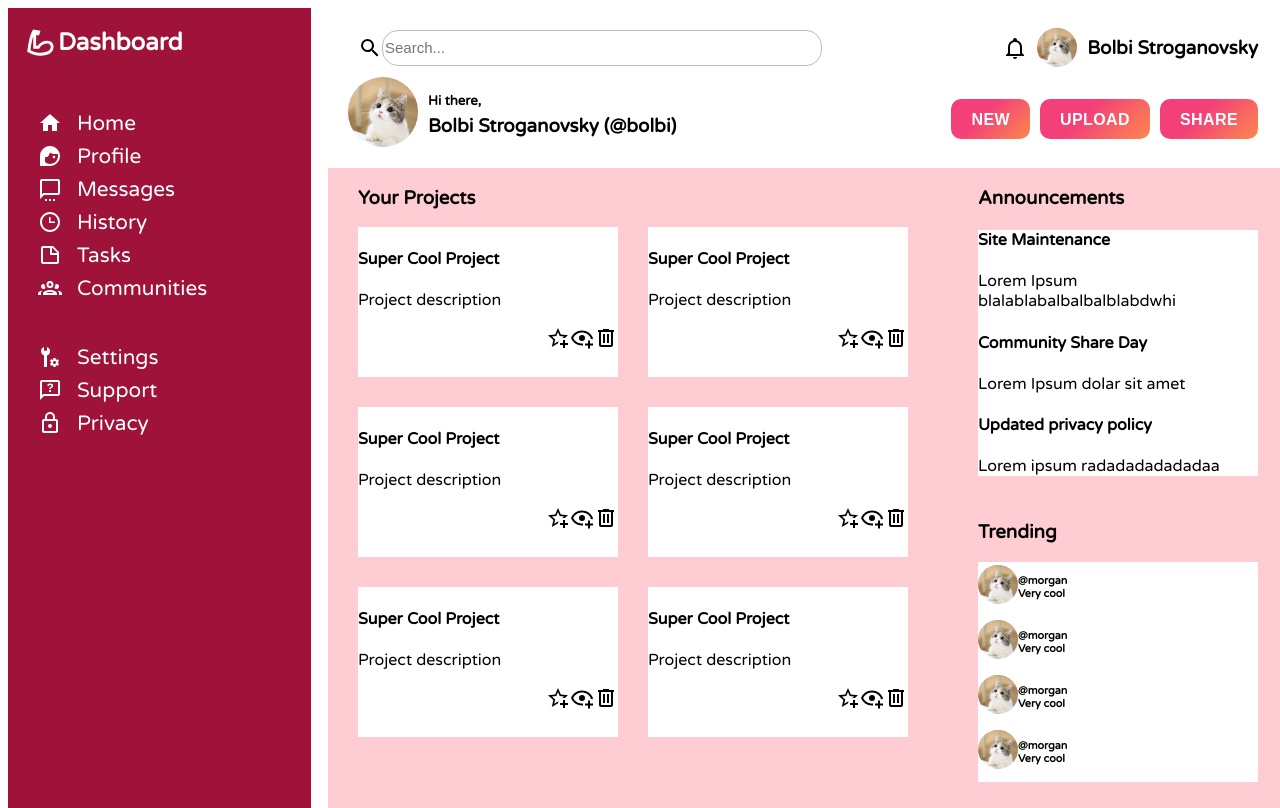
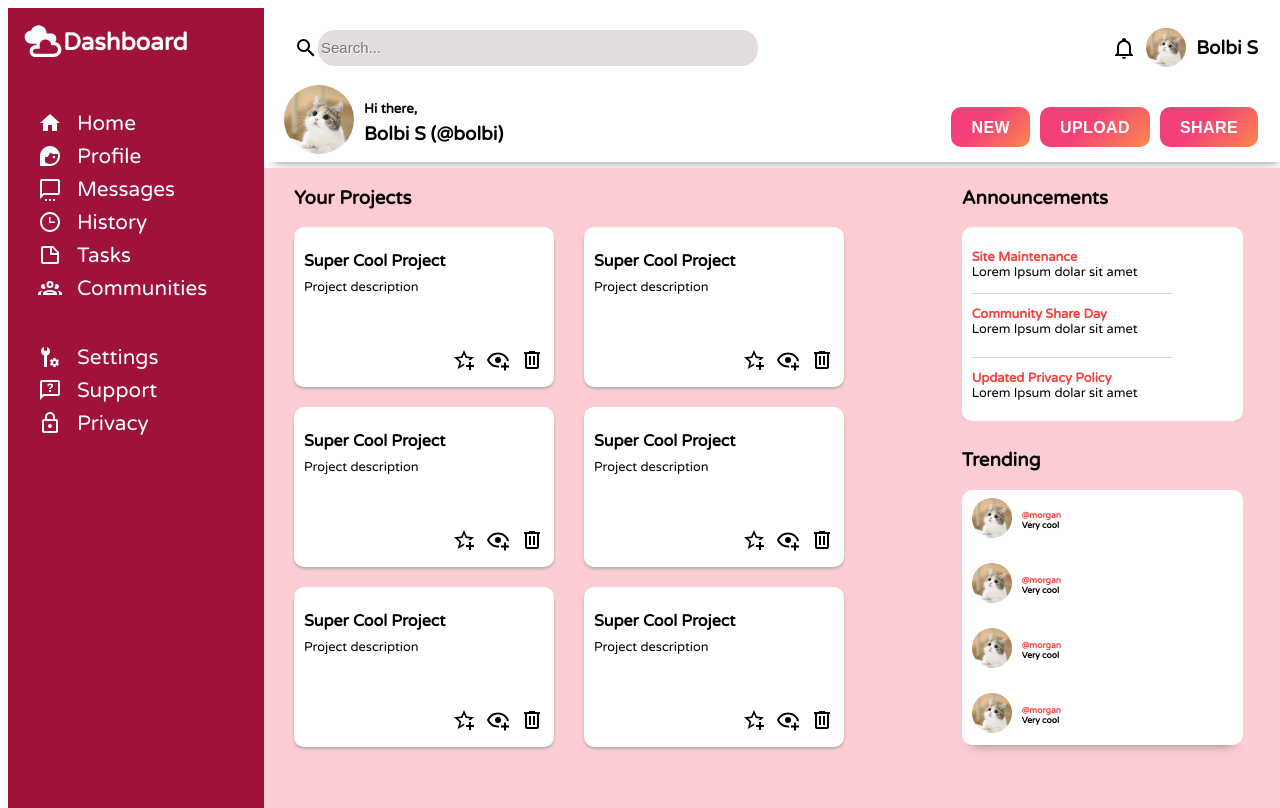
Before and after one commit to paigethompson150/admin-dashboard, a plain HTML site: page index.html in a window 1280 px wide. Drawn offline with Linux system fonts and the light colour scheme.

Commit message:
finalized design

```diff
--- a/index.html
+++ b/index.html
@@ -15,8 +15,8 @@
     <div class="container">
       <div class="sideBar">
         <nav class="logo">
-          <svg style="width:35px;height:35px" viewBox="0 0 24 24">
-            <path fill="currentColor" d="M7 7.76V16.25H11.08L11.68 15.34C12.84 13.55 14.93 12.75 16.47 12.75C17 12.75 17.45 12.84 17.79 13C18.7 13.41 18.95 14.18 19 14.74C19.08 15.87 18.5 17.03 17.5 17.71C16.6 18.33 14.44 19 11.87 19C10.12 19 7.61 18.69 5.12 17.3C5.41 14.85 6 10.88 7 7.76M7 3C4 7.09 3 18.34 3 18.34C5.9 20.31 9.08 21 11.87 21C14.86 21 17.39 20.21 18.64 19.36C21.64 17.32 21.94 12.71 18.64 11.18C18 10.89 17.26 10.75 16.47 10.75C14.17 10.75 11.5 11.96 10 14.25H9V7.09H11L12 4L7 3Z" />
+          <svg viewBox="0 0 24 24">
+            <path fill="currentColor" d="M19.19 12.07C19.69 11.54 20 10.82 20 10C20 8.3 18.7 6.84 17 6.84H14.2C14.2 4.17 12.03 2 9.36 2C7.31 2 5.56 3.28 4.85 5.08C2.72 5.14 1 6.89 1 9.04C1 11.22 2.78 13 4.96 13H8.1C8.04 13.33 8 13.66 8 14H7.5C5.57 14 4 15.57 4 17.5S5.57 21 7.5 21H18.5C21 21 23 19 23 16.5C23 14.26 21.34 12.41 19.19 12.07M18.5 19H7.5C6.67 19 6 18.33 6 17.5S6.67 16 7.5 16H10V14C10 12.07 11.57 10.5 13.5 10.5S17 12.07 17 14H18.5C19.88 14 21 15.12 21 16.5S19.88 19 18.5 19Z" />
         </svg>
           <h2>Dashboard</h2>
         </nav>
@@ -26,37 +26,37 @@
             <svg style="width:24px;height:24px" viewBox="0 0 24 24">
               <path fill="currentColor" d="M10,20V14H14V20H19V12H22L12,3L2,12H5V20H10Z" />
           </svg>
-            <li>Home</li>
+            <li class="hover-underline-animation">Home</li>
           </span>
          <span class="navItem">
           <svg style="width:24px;height:24px" viewBox="0 0 24 24">
             <path fill="currentColor" d="M17.25 13C17.25 13.69 16.69 14.25 16 14.25S14.75 13.69 14.75 13 15.31 11.75 16 11.75 17.25 12.31 17.25 13M22 12C22 17.5 17.5 22 12 22H2V12C2 6.5 6.5 2 12 2S22 6.5 22 12M7 18C8.41 19.23 10 20 12 20C16.41 20 20 16.41 20 12C20 11.21 19.88 10.45 19.67 9.74C18.95 9.91 18.2 10 17.42 10C15.42 10 13.57 9.4 12 8.39C12 8.39 10.54 13.76 8.03 13C7.37 12.8 7 13.31 7 14" />
         </svg>
-          <li>Profile</li>
+          <li class="hover-underline-animation">Profile</li>
          </span>
          <span class="navItem">
           <svg style="width:24px;height:24px" viewBox="0 0 24 24">
             <path fill="currentColor" d="M20 2H4C2.9 2 2 2.9 2 4V22L6 18H20C21.1 18 22 17.1 22 16V4C22 2.9 21.1 2 20 2M20 16H5.2L4 17.2V4H20V16M11 24H13V22H11V24M7 24H9V22H7V24M15 24H17V22H15V24" />
         </svg>
-          <li>Messages</li>
+          <li class="hover-underline-animation">Messages</li>
          </span>
          <span class="navItem">
           <svg style="width:24px;height:24px" viewBox="0 0 24 24">
             <path fill="currentColor" d="M12 20C16.4 20 20 16.4 20 12S16.4 4 12 4 4 7.6 4 12 7.6 20 12 20M12 2C17.5 2 22 6.5 22 12S17.5 22 12 22C6.5 22 2 17.5 2 12C2 6.5 6.5 2 12 2M17 11.5V13H11V7H12.5V11.5H17Z" />
         </svg>
-          <li>History</li>
+          <li class="hover-underline-animation">History</li>
          </span>
           <span class="navItem">
             <svg style="width:24px;height:24px" viewBox="0 0 24 24">
               <path fill="currentColor" d="M14,10H19.5L14,4.5V10M5,3H15L21,9V19A2,2 0 0,1 19,21H5C3.89,21 3,20.1 3,19V5C3,3.89 3.89,3 5,3M5,5V19H19V12H12V5H5Z" />
           </svg>
-            <li>Tasks</li>
+            <li class="hover-underline-animation">Tasks</li>
           </span>
           <span class="navItem">
             <svg style="width:24px;height:24px" viewBox="0 0 24 24">
               <path fill="currentColor" d="M12,5A3.5,3.5 0 0,0 8.5,8.5A3.5,3.5 0 0,0 12,12A3.5,3.5 0 0,0 15.5,8.5A3.5,3.5 0 0,0 12,5M12,7A1.5,1.5 0 0,1 13.5,8.5A1.5,1.5 0 0,1 12,10A1.5,1.5 0 0,1 10.5,8.5A1.5,1.5 0 0,1 12,7M5.5,8A2.5,2.5 0 0,0 3,10.5C3,11.44 3.53,12.25 4.29,12.68C4.65,12.88 5.06,13 5.5,13C5.94,13 6.35,12.88 6.71,12.68C7.08,12.47 7.39,12.17 7.62,11.81C6.89,10.86 6.5,9.7 6.5,8.5C6.5,8.41 6.5,8.31 6.5,8.22C6.2,8.08 5.86,8 5.5,8M18.5,8C18.14,8 17.8,8.08 17.5,8.22C17.5,8.31 17.5,8.41 17.5,8.5C17.5,9.7 17.11,10.86 16.38,11.81C16.5,12 16.63,12.15 16.78,12.3C16.94,12.45 17.1,12.58 17.29,12.68C17.65,12.88 18.06,13 18.5,13C18.94,13 19.35,12.88 19.71,12.68C20.47,12.25 21,11.44 21,10.5A2.5,2.5 0 0,0 18.5,8M12,14C9.66,14 5,15.17 5,17.5V19H19V17.5C19,15.17 14.34,14 12,14M4.71,14.55C2.78,14.78 0,15.76 0,17.5V19H3V17.07C3,16.06 3.69,15.22 4.71,14.55M19.29,14.55C20.31,15.22 21,16.06 21,17.07V19H24V17.5C24,15.76 21.22,14.78 19.29,14.55M12,16C13.53,16 15.24,16.5 16.23,17H7.77C8.76,16.5 10.47,16 12,16Z" />
           </svg>
-            <li>Communities</li>
+            <li class="hover-underline-animation">Communities</li>
           </span>
         </ul>
 
@@ -65,19 +65,19 @@
             <svg style="width:24px;height:24px" viewBox="0 0 24 24">
               <path fill="currentColor" d="M19.94 17.94C19.96 17.79 19.97 17.65 19.97 17.5S19.96 17.2 19.94 17.05L20.91 16.32C21 16.25 21.03 16.13 20.97 16.03L20.05 14.47C20 14.37 19.86 14.33 19.76 14.37L18.61 14.82C18.37 14.65 18.12 14.5 17.83 14.38L17.66 13.19C17.64 13.08 17.54 13 17.43 13H15.58C15.46 13 15.36 13.08 15.34 13.19L15.17 14.38C14.88 14.5 14.63 14.65 14.39 14.82L13.24 14.37C13.14 14.33 13 14.37 12.96 14.47L12.03 16.03C11.97 16.13 12 16.25 12.09 16.32L13.06 17.05C13.05 17.2 13.03 17.35 13.03 17.5S13.05 17.79 13.06 17.94L12.09 18.68C12 18.75 11.97 18.87 12.03 18.97L12.96 20.53C13 20.63 13.14 20.66 13.24 20.63L14.39 20.17C14.63 20.35 14.88 20.5 15.17 20.62L15.34 21.81C15.36 21.92 15.46 22 15.58 22H17.43C17.54 22 17.64 21.92 17.66 21.81L17.83 20.62C18.12 20.5 18.37 20.35 18.61 20.17L19.76 20.63C19.86 20.66 20 20.63 20.05 20.53L20.97 18.97C21.03 18.87 21 18.75 20.91 18.68L19.94 17.94M16.5 19C15.67 19 15 18.33 15 17.5S15.67 16 16.5 16 18 16.67 18 17.5 17.33 19 16.5 19M9 2C10.8 2.6 12 4.3 12 6.2C12 8.2 10.8 9.9 9 10.5V21.5C9 21.8 8.8 22 8.5 22H6.5C6.2 22 6 21.8 6 21.4V10.4C4.2 9.8 3 8.1 3 6.2S4.2 2.6 6 2V5.7H9V2Z" />
           </svg>
-            <li>Settings</li>
+            <li class="hover-underline-animation">Settings</li>
           </span>
          <span class="navItem">
           <svg style="width:24px;height:24px" viewBox="0 0 24 24">
             <path fill="currentColor" d="M20 2H4C2.9 2 2 2.9 2 4V22L6 18H20C21.1 18 22 17.1 22 16V4C22 2.9 21.1 2 20 2M20 16H5.2L4 17.2V4H20V16M12.2 5.5C11.3 5.5 10.6 5.7 10.1 6C9.5 6.4 9.2 7 9.3 7.7H11.3C11.3 7.4 11.4 7.2 11.6 7.1C11.8 7 12 6.9 12.3 6.9C12.6 6.9 12.9 7 13.1 7.2C13.3 7.4 13.4 7.6 13.4 7.9C13.4 8.2 13.3 8.4 13.2 8.6C13 8.8 12.8 9 12.6 9.1C12.1 9.4 11.7 9.7 11.5 9.9C11.1 10.2 11 10.5 11 11H13C13 10.7 13.1 10.5 13.1 10.3C13.2 10.1 13.4 10 13.6 9.8C14.1 9.6 14.4 9.3 14.7 8.9C15 8.5 15.1 8.1 15.1 7.7C15.1 7 14.8 6.4 14.3 6C13.9 5.7 13.1 5.5 12.2 5.5M11 12V14H13V12H11Z" />
         </svg>
-          <li>Support</li>
+          <li class="hover-underline-animation">Support</li>
          </span>
          <span class="navItem">
           <svg style="width:24px;height:24px" viewBox="0 0 24 24">
             <path fill="currentColor" d="M12,17C10.89,17 10,16.1 10,15C10,13.89 10.89,13 12,13A2,2 0 0,1 14,15A2,2 0 0,1 12,17M18,20V10H6V20H18M18,8A2,2 0 0,1 20,10V20A2,2 0 0,1 18,22H6C4.89,22 4,21.1 4,20V10C4,8.89 4.89,8 6,8H7V6A5,5 0 0,1 12,1A5,5 0 0,1 17,6V8H18M12,3A3,3 0 0,0 9,6V8H15V6A3,3 0 0,0 12,3Z" />
         </svg>
-          <li>Privacy</li>
+          <li class="hover-underline-animation">Privacy</li>
          </span>
         </ul>
 
@@ -105,7 +105,7 @@
             </svg>
             <img class="smallProPic" src="assets/cat.jpeg" alt="cute cat">
           </svg>
-            <h3>Bolbi Stroganovsky</h3>
+            <h3>Bolbi S</h3>
           </div>
 
           </div>
@@ -116,7 +116,7 @@
               <img class="mainProPic" src="assets/cat.jpeg" alt="cute cat">
               <div class="introHello">
                 <h5>Hi there,</h5>
-                <h3>Bolbi Stroganovsky (@bolbi)</h3>
+                <h3>Bolbi S (@bolbi)</h3>
               </div>
              </div>
 
@@ -234,16 +234,13 @@
               </h3>
               <div class="announcementsItems">
                 <div class="aItem">
-                  <h4>Site Maintenance</h4>
-                  <p>Lorem Ipsum blalablabalbalbalblabdwhi</p>
+                  <p><span class="bold">Site Maintenance</span><br>Lorem Ipsum dolar sit amet</p>
                 </div>
                 <div class="aItem">
-                  <h4>Community Share Day</h4>
-                  <p>Lorem Ipsum dolar sit amet</p>
+                  <p><span class="bold">Community Share Day</span><br>Lorem Ipsum dolar sit amet</p>
                 </div>
                 <div class="aItem">
-                  <h4>Updated privacy policy</h4>
-                  <p>Lorem ipsum radadadadadadaa</p>
+                  <p><span class="bold">Updated Privacy Policy</span><br>Lorem Ipsum dolar sit amet</p>
                 </div>
               </div>
             </div>
@@ -258,7 +255,7 @@
                     <img class="smallProPic" src="assets/cat.jpeg" alt="cute cat">
                   </div>
                   <div class="userInfo">
-                    <h6>@morgan<br>Very cool</h6>
+                    <h6><span class="bold">@morgan</span><br>Very cool</h6>
                   </div>
                 </div>
                 <div class="aItem">
@@ -266,7 +263,7 @@
                     <img class="smallProPic" src="assets/cat.jpeg" alt="cute cat">
                   </div>
                   <div class="userInfo">
-                    <h6>@morgan<br>Very cool</h6>
+                    <h6><span class="bold">@morgan</span><br>Very cool</h6>
                   </div>
                 </div>
                 <div class="aItem">
@@ -274,7 +271,7 @@
                     <img class="smallProPic" src="assets/cat.jpeg" alt="cute cat">
                   </div>
                   <div class="userInfo">
-                    <h6>@morgan<br>Very cool</h6>
+                    <h6><span class="bold">@morgan</span><br>Very cool</h6>
                   </div>
                 </div>
                 <div class="aItem">
@@ -282,7 +279,7 @@
                     <img class="smallProPic" src="assets/cat.jpeg" alt="cute cat">
                   </div>
                   <div class="userInfo">
-                    <h6>@morgan<br>Very cool</h6>
+                    <h6><span class="bold">@morgan</span><br>Very cool</h6>
                   </div>
                 </div>
               </div>
--- a/style.css
+++ b/style.css
@@ -24,7 +24,7 @@ html{
 .sideBar{
   background-color: var(--sidebar-color);
   color: white;
-  width: 90%;
+  max-width: 300px;
   height: 100%;
   padding-left: 15px;
 }
@@ -36,12 +36,39 @@ html{
 }
 
 .logo svg{
-  width: 800px;
+  width: 40px;
 }
 
 .navBarTop, .navBarBottom{
   padding: 10px;
 }
+
+/* underline animation from https://www.30secondsofcode.org/css/s/hover-underline-animation */
+.hover-underline-animation {
+  display: inline-block;
+  cursor: pointer;
+  position: relative;
+  color: #ffffff;
+}
+
+.hover-underline-animation:after {
+  content: '';
+  position: absolute;
+  width: 100%;
+  transform: scaleX(0);
+  height: 2px;
+  bottom: 0;
+  left: 0;
+  background-color: #ffffff;
+  transform-origin: bottom right;
+  transition: transform 0.25s ease-out;
+}
+
+.hover-underline-animation:hover:after {
+  transform: scaleX(1);
+  transform-origin: bottom left;
+}
+/* end of underline animation */
 
 .logo, .navItem{
   display: flex;
@@ -60,8 +87,8 @@ html{
 /*end of sidebar*/
 
 .homePage{
-  width: 100%;
   height: 100%;
+  width: 80vw;
 }
 
 .homePageTop{
@@ -87,14 +114,17 @@ html{
   -webkit-border-radius:16px;
   border-radius:16px;
   cursor: pointer;
-  border: 1px solid rgb(190, 188, 188);
-  color:#888888;
-  background:url("img/searchBox.png") no-repeat;
+  border: 1px solid rgb(226, 220, 220);;
+  background-color: rgb(226, 220, 220);
   font-family:Arial,Helvetica,sans-serif;
   font-size:15px;
   height:36px;
   line-height:36px;
   text-shadow:1px 1px 0 white;
+}
+
+.searchBar input:active{
+  border: 1px solid red;
 }
 
 .searchBarRight{
@@ -107,6 +137,8 @@ html{
 .userIntro{
   display: flex;
   align-items: center;
+  min-height: 85px;
+  box-shadow: 0 10px 10px -10px gray;
 }
 
 .introLeft{
@@ -158,6 +190,12 @@ html{
 .project .modals {
   display: flex;
   justify-content: flex-end;
+  gap: 10px;
+}
+
+.project p {
+  min-height: 50px;
+  font-size: 0.8em;
 }
 
 .projectBox{
@@ -172,14 +210,20 @@ html{
 .project{
   background-color: var(--box-color);
   height: 150px;
+  padding: 10px;
+  padding-bottom: 0px;
+  line-height: 5px;
+  border-radius: 10px;
+  box-shadow: 0px 2px 3px rgb(175, 175, 175);
+
 }
 
 /* announcements sidebar */
 
 .announcementsBox, .trendingBox{
-  padding-left: 10px;
+  padding-left: 15px;
   background-color: var(--grid-background);
-`
+  padding-right: 15px;
 }
 
 
@@ -189,7 +233,27 @@ html{
 
 .announcementsItems{
   background-color:var(--box-color);
+  font-size: 0.8em;
+  box-shadow: 0 10px 10px -10px gray;
+  padding-left: 10px;
+  gap: 10px;
+  border-radius: 10px;
 }
+
+.announcementsBox .aItem{
+  max-width: 200px;
+  line-height: 15px;
+  min-height: 50px;
+}
+
+.announcementsBox .aItem:first-of-type{
+  padding-top: 10px;
+}
+
+.announcementsBox .aItem:nth-child(-n+2){
+  border-bottom: 1px solid lightgrey;
+}
+
 
 .mainProPic{
   width: 70px;
@@ -201,11 +265,18 @@ html{
   border-radius: 50%;
 }
 
+.trendingBox .userInfo{
+  padding-left: 10px;
+}
 .trendingBox .aItem{
   display: flex;
   align-items: center;
-  border-bottom: 5px solid var(--box-color);
-  max-height: 50px;
+  margin-bottom: 5px;
+}
+
+.bold{
+  font-weight: 900;
+  color: rgb(251, 60, 60);
 }
 
 
```
Also changed, not shown: 1 other file.
